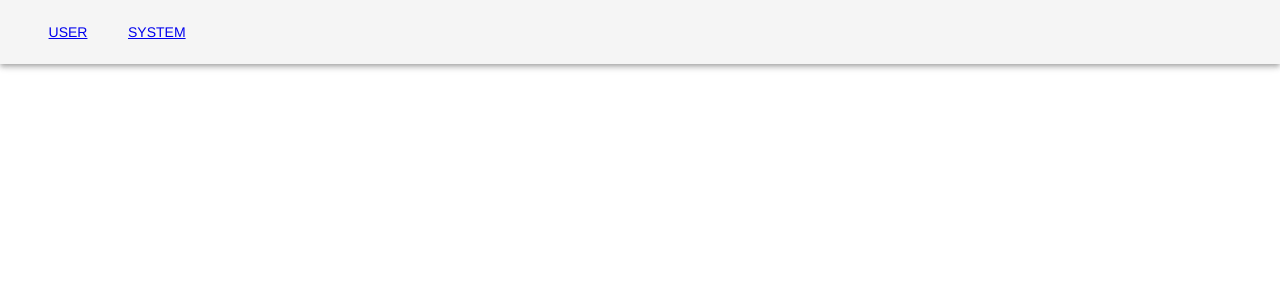
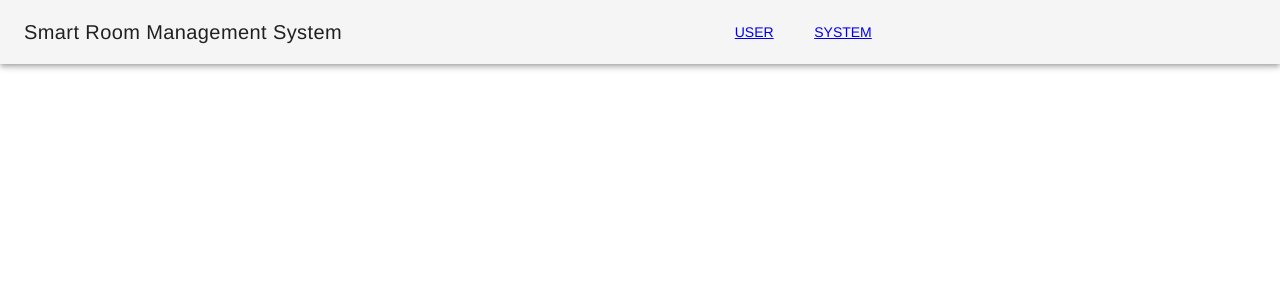
Before and after one commit to niklaskleinhans/smaroomans-client, a Vue app: page / in a window 1280 px wide. Shown: the top 300 px of the page. Built offline with nearby package versions, Linux system fonts and the light colour scheme.

Commit message:
added title to nav bar

```diff
--- a/src/components/Header.vue
+++ b/src/components/Header.vue
@@ -1,14 +1,16 @@
 <template>
   <v-toolbar>
+    <v-toolbar-title>Smart Room Management System</v-toolbar-title>
+    <v-spacer></v-spacer>
     <v-toolbar-items>
       <v-btn flat>
         <router-link to="/">User</router-link>
       </v-btn>
-      <v-spacer></v-spacer>
       <v-btn flat>
         <router-link to="/system">System</router-link>
       </v-btn>
     </v-toolbar-items>
+    <v-spacer></v-spacer>
   </v-toolbar>
 </template>
 
```
